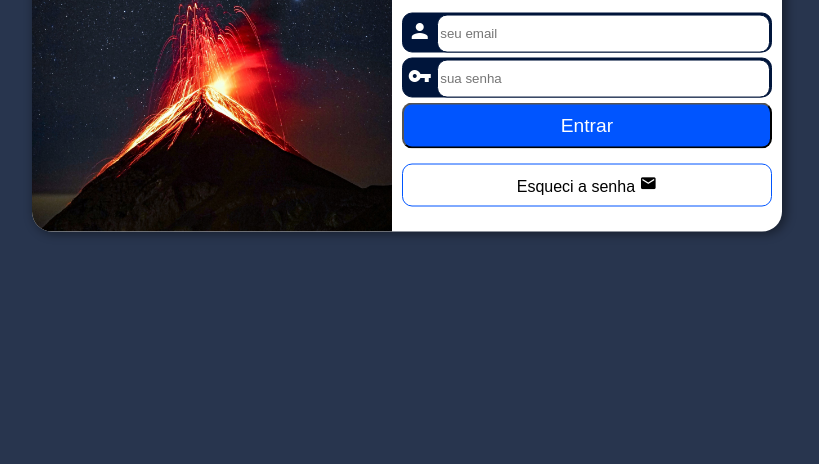
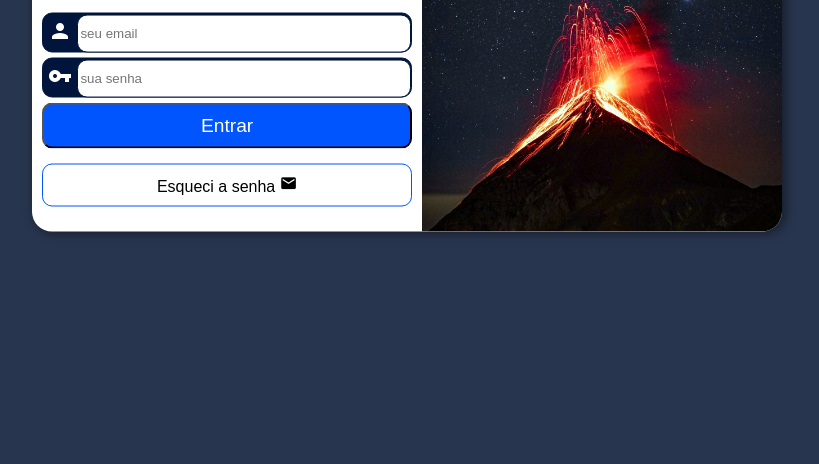
Before and after one commit to Ramon-Erik/projeto-tela-login, a plain HTML site: page index.html in a window 1280 px wide. Shown: the part 344-808 px from the top of the page, without its empty margins (233-1052 px from the left). Drawn offline with Linux system fonts and the light colour scheme.

Commit message:
Update outras-telas.css

```diff
--- a/estilos/outras-telas.css
+++ b/estilos/outras-telas.css
@@ -15,3 +15,19 @@
         border-radius: 0 20px 0 20px;
     }
 }
+
+@media screen and (min-width: 1024px) {
+    main {
+        display: flex;
+        flex-direction: row-reverse;
+        min-width: 650px;
+        max-width: 750px;
+    }
+
+    main #sec-img {
+        height: 335px;
+        width: 510px;
+        background-image: url(../imagens/universe-bg-pexels.jpg);
+        border-radius: 20px 0 20px 0;
+    }
+}
```
